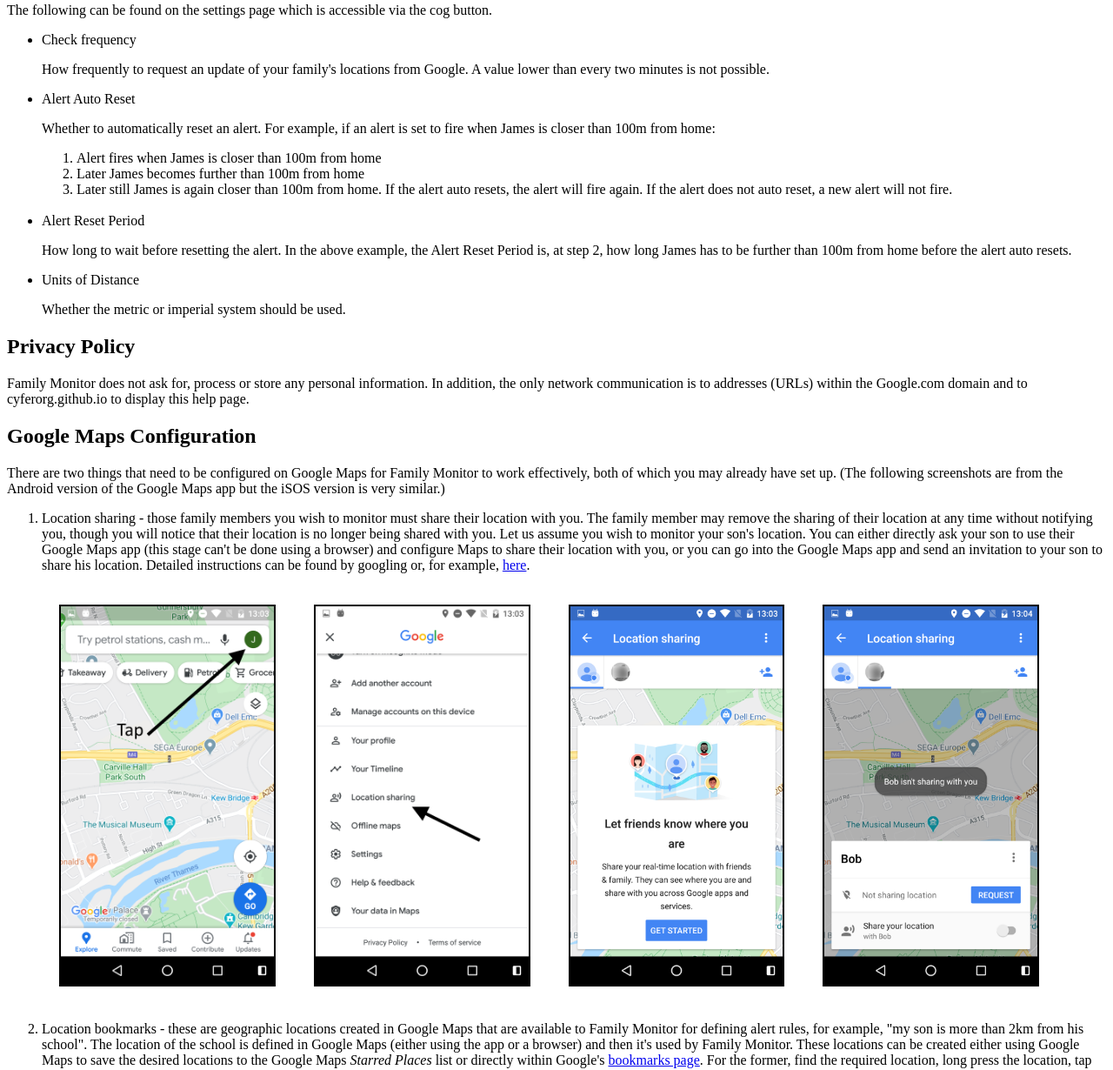
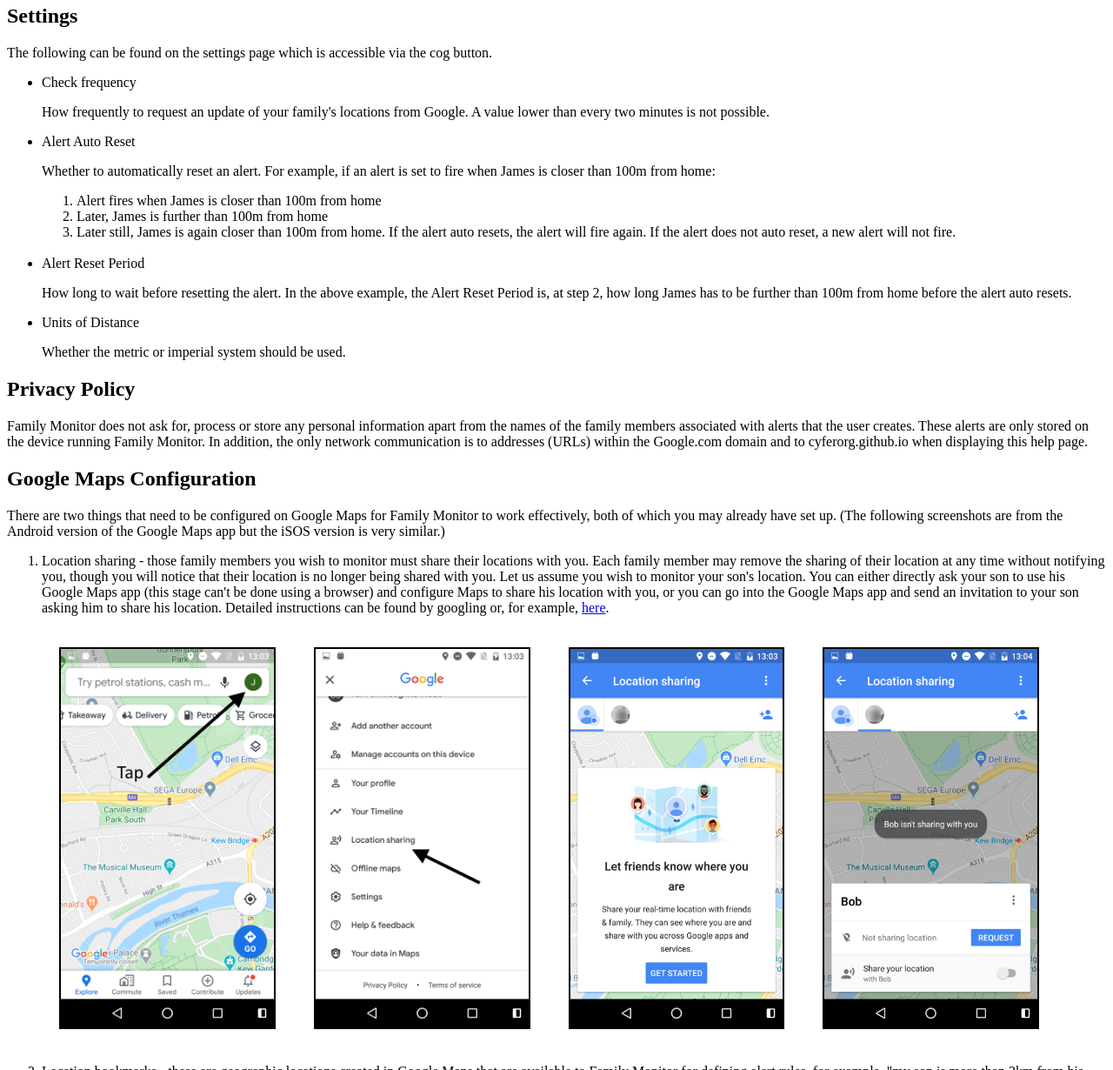
Before and after one commit to cyferorg/FamilyMonitorWindows, a plain HTML site: page index.html in a window 1280 px wide. Shown: the part 2054-3284 px from the top of the page at 87% size. Drawn offline with Linux system fonts and the light colour scheme.

Commit message:
minor update

```diff
--- a/index.html
+++ b/index.html
@@ -28,16 +28,14 @@
 </ul>
 <p>Note that you refer to yourself as Me. And that's it!</p>
 <a id="Userinterface"></a>
-<h2>The User Interface</h3>
+<h2>The User Interface</h2>
 
 <img style="margin:20px 20px;border:2px solid black;width:40%" src="Screenshots/s1.png" alt="Family" >
 
 <img style="margin:20px 20px;border:2px solid black;width:40%" src="Screenshots/s2.png" alt="Alerts" >
 
 <img style="margin:20px 20px;border:2px solid black;width:40%" src="Screenshots/s3.png" alt="Fired Alerts" >
-
 <img style="margin:20px 20px;border:2px solid black;width:40%" src="Screenshots/s4.png" alt="New Alert" >
-
 
 <a id="Settings"></a>
 <h2>Settings</h2>
@@ -49,8 +47,8 @@
 <p>Whether to automatically reset an alert. For example, if an alert is set to fire when James is closer than 100m from home:</p>
 <ol>
 <li> Alert fires when James is closer than 100m from home
-<li> Later James becomes further than 100m from home
-<li> Later still James is again closer than 100m from home. If the alert auto resets, the alert will fire again. If the alert does not auto reset, a new alert will not fire.
+<li> Later, James is further than 100m from home
+<li> Later still, James is again closer than 100m from home. If the alert auto resets, the alert will fire again. If the alert does not auto reset, a new alert will not fire.
 <br>
 <br>
 </ol>
@@ -62,12 +60,12 @@
 </ul>
 <a id="Privacy"></a>
 <h2>Privacy Policy</h2>
-<p>Family Monitor does not ask for, process or store any personal information. In addition, the only network communication is to addresses (URLs) within the Google.com domain and to cyferorg.github.io to display this help page.</p>
+<p>Family Monitor does not ask for, process or store any personal information apart from the names of the family members associated with alerts that the user creates. These alerts are only stored on the device running Family Monitor. In addition, the only network communication is to addresses (URLs) within the Google.com domain and to cyferorg.github.io when displaying this help page.</p>
 <a id="Mapssetup"></a>
 <h2>Google Maps Configuration</h2>
 <p>There are two things that need to be configured on Google Maps for Family Monitor to work effectively, both of which you may already have set up. (The following screenshots are from the Android version of the Google Maps app but the iSOS version is very similar.)</p>
 <ol>
-<li>Location sharing - those family members you wish to monitor must share their location with you. The family member may remove the sharing of their location at any time without notifying you, though you will notice that their location is no longer being shared with you. Let us assume you wish to monitor your son's location. You can either directly ask your son to use their Google Maps app (this stage can't be done using a browser) and configure Maps to share their location with you, or you can go into the Google Maps app and send an invitation to your son to share his location. Detailed instructions can be found by googling or, for example, <a href="https://support.google.com/maps/answer/7326816">here</a>.
+<li>Location sharing - those family members you wish to monitor must share their locations with you. Each family member may remove the sharing of their location at any time without notifying you, though you will notice that their location is no longer being shared with you. Let us assume you wish to monitor your son's location. You can either directly ask your son to use his Google Maps app (this stage can't be done using a browser) and configure Maps to share his location with you, or you can go into the Google Maps app and send an invitation to your son asking him to share his location. Detailed instructions can be found by googling or, for example, <a href="https://support.google.com/maps/answer/7326816">here</a>.
 <p>
 <img style="margin:20px 20px;border:2px solid black;width:20%" src="Screenshots/share1.png" alt="Shared1" >
 <img style="margin:20px 20px;border:2px solid black;width:20%" src="Screenshots/share2.png" alt="Shared2" >
```
Also changed, not shown: NotificationIconBlue.png (added), Screenshots/s1.png, Screenshots/s2.png, Screenshots/s3.png, Screenshots/s4.png, Screenshots/s5.png (added), splash620.png (added), splash775.png (added), splash930.png, 1 other file.
